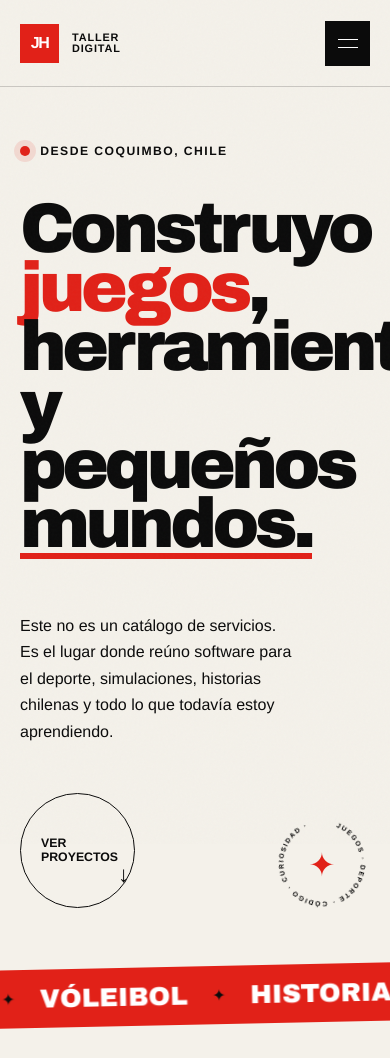
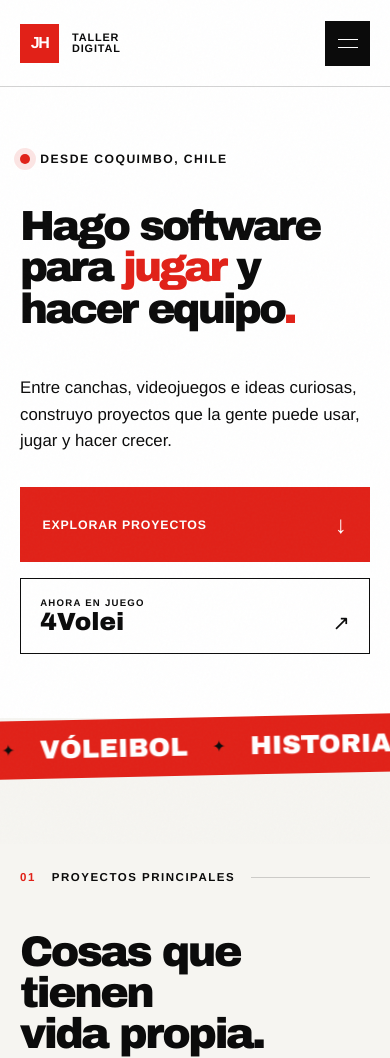
Before and after one commit to Joelherr09/portafolio, an Astro site: page / in a window 390 px wide. Shown: the top 1058 px of the page. Built offline with nearby package versions, Linux system fonts and the light colour scheme; Astro itself is replaced by a stand-in of ours.

Commit message:
Update Site source

```diff
--- a/src/pages/index.astro
+++ b/src/pages/index.astro
@@ -20,7 +20,7 @@ const experiments = [
   <head>
     <meta charset="UTF-8" />
     <meta name="viewport" content="width=device-width" />
-    <meta name="theme-color" content="#f4f1ea" />
+    <meta name="theme-color" content="#ffffff" />
     <meta name="description" content="El taller digital de Joel Herrera: juegos, herramientas para el deporte y experimentos con historia, simulación y comunidad." />
     <link rel="icon" type="image/png" href="/favicon-32x32.png" />
     <title>Joel Herrera — Taller digital</title>
@@ -44,12 +44,15 @@ const experiments = [
     <main>
       <section class="hero" id="inicio">
         <div class="hero-kicker reveal"><span class="live-dot"></span>Desde Coquimbo, Chile</div>
-        <div class="hero-title reveal" style="--delay: .08s">
-          <h1>Construyo <em>juegos</em>,<br />herramientas y<br />pequeños <span>mundos.</span></h1>
+        <div class="hero-title">
+          <h1><span class="hero-line">Hago software</span><span class="hero-line">para <em>jugar</em> y</span><span class="hero-line">hacer equipo<span class="hero-period">.</span></span></h1>
         </div>
-        <div class="hero-bottom reveal" style="--delay: .16s">
-          <p>Este no es un catálogo de servicios. Es el lugar donde reúno software para el deporte, simulaciones, historias chilenas y todo lo que todavía estoy aprendiendo.</p>
-          <a class="round-link" href="#proyectos" aria-label="Ver proyectos"><span>Ver<br />proyectos</span><b>↓</b></a>
+        <div class="hero-bottom reveal" style="--delay: .3s">
+          <p>Entre canchas, videojuegos e ideas curiosas, construyo proyectos que la gente puede usar, jugar y hacer crecer.</p>
+          <div class="hero-actions">
+            <a class="hero-primary" href="#proyectos">Explorar proyectos <span aria-hidden="true">↓</span></a>
+            <a class="hero-feature" href="https://4volei.cl/" target="_blank" rel="noreferrer"><small>Ahora en juego</small><strong>4Volei</strong><span aria-hidden="true">↗</span></a>
+          </div>
         </div>
         <div class="hero-stamp" aria-hidden="true">
           <svg viewBox="0 0 140 140"><defs><path id="circle" d="M70,70 m-52,0 a52,52 0 1,1 104,0 a52,52 0 1,1 -104,0" /></defs><text><textPath href="#circle">JUEGOS · DEPORTE · CÓDIGO · CURIOSIDAD · </textPath></text></svg>
@@ -159,10 +162,14 @@ const experiments = [
       toggle?.addEventListener('click', () => {
         const open = toggle.getAttribute('aria-expanded') === 'true';
         toggle.setAttribute('aria-expanded', String(!open));
+        const label = toggle.querySelector('.sr-only');
+        if (label) label.textContent = open ? 'Abrir menú' : 'Cerrar menú';
         nav?.classList.toggle('is-open', !open);
       });
       nav?.querySelectorAll('a').forEach((link) => link.addEventListener('click', () => {
         toggle?.setAttribute('aria-expanded', 'false');
+        const label = toggle?.querySelector('.sr-only');
+        if (label) label.textContent = 'Abrir menú';
         nav.classList.remove('is-open');
       }));
       const reducedMotion = window.matchMedia('(prefers-reduced-motion: reduce)').matches;
--- a/src/styles/global.css
+++ b/src/styles/global.css
@@ -1,6 +1,6 @@
 :root {
-  --paper: #f4f1ea;
-  --white: #fffdf8;
+  --paper: #f6f5f1;
+  --white: #ffffff;
   --ink: #0b0b0b;
   --muted: #6f6b65;
   --line: rgba(11, 11, 11, 0.18);
@@ -17,6 +17,7 @@ body::before { content: ''; position: fixed; inset: 0; z-index: 20; pointer-even
 a { color: inherit; }
 img { display: block; max-width: 100%; }
 button { font: inherit; }
+:focus-visible { outline: 3px solid var(--red); outline-offset: 4px; }
 ::selection { color: white; background: var(--red); }
 .sr-only { position: absolute; width: 1px; height: 1px; padding: 0; margin: -1px; overflow: hidden; clip: rect(0, 0, 0, 0); white-space: nowrap; border: 0; }
 
@@ -28,26 +29,35 @@ button { font: inherit; }
 .site-header nav { display: flex; align-items: center; gap: clamp(1.2rem, 3vw, 3rem); }
 .site-header nav a { position: relative; font-size: .83rem; font-weight: 600; text-decoration: none; text-transform: uppercase; letter-spacing: .08em; }
 .site-header nav a:not(.nav-contact)::after { content: ''; position: absolute; right: 0; bottom: -.35rem; left: 0; height: 1px; background: var(--red); transform: scaleX(0); transform-origin: right; transition: transform .35s ease; }
-.site-header nav a:hover::after { transform: scaleX(1); transform-origin: left; }
+.site-header nav a:is(:hover, :focus-visible)::after { transform: scaleX(1); transform-origin: left; }
 .nav-contact { padding: .8rem 1rem; color: white; background: var(--ink); transition: background .25s ease, transform .25s ease; }
-.nav-contact:hover { background: var(--red); transform: translateY(-2px); }
+.nav-contact:is(:hover, :focus-visible) { background: var(--red); transform: translateY(-2px); }
 .menu-toggle { display: none; }
 
-.hero { position: relative; min-height: min(920px, 100svh); padding: clamp(9rem, 16vh, 12rem) var(--pad) clamp(3rem, 7vh, 5.5rem); overflow: hidden; }
-.hero::before { content: ''; position: absolute; top: 0; right: 10%; width: 1px; height: 100%; background: var(--line); }
-.hero::after { content: ''; position: absolute; top: 26%; right: -4rem; width: clamp(12rem, 23vw, 25rem); aspect-ratio: 1; border: 1px solid var(--line); border-radius: 50%; }
-.hero-kicker { display: flex; align-items: center; gap: .65rem; margin-bottom: clamp(2rem, 5vh, 4rem); font-size: .76rem; font-weight: 600; text-transform: uppercase; letter-spacing: .12em; }
+.hero { position: relative; display: flex; min-height: min(900px, 100svh); flex-direction: column; justify-content: center; padding: clamp(8rem, 15vh, 12rem) var(--pad) clamp(4rem, 8vh, 6rem); overflow: hidden; background: var(--white); }
+.hero::before { content: ''; position: absolute; top: 0; right: 17%; width: 1px; height: 100%; background: var(--line); }
+.hero::after { content: ''; position: absolute; top: 19%; right: -7rem; width: clamp(17rem, 29vw, 30rem); aspect-ratio: 1; border: 1px solid var(--line); border-radius: 50%; }
+.hero-kicker { display: flex; align-items: center; gap: .65rem; margin-bottom: clamp(2.25rem, 5vh, 4rem); font-size: .76rem; font-weight: 700; text-transform: uppercase; letter-spacing: .12em; }
 .live-dot { width: .62rem; height: .62rem; border-radius: 50%; background: var(--red); box-shadow: 0 0 0 .35rem rgba(225, 33, 24, .12); animation: pulse 2.2s ease-in-out infinite; }
-.hero h1 { position: relative; z-index: 2; max-width: 1260px; margin: 0; font-family: var(--display); font-size: clamp(3.7rem, 8.6vw, 8.9rem); font-weight: 900; line-height: .84; letter-spacing: -.065em; }
+.hero h1 { position: relative; z-index: 2; max-width: 1400px; margin: 0; font-family: var(--display); font-size: clamp(3.3rem, 8.1vw, 8.8rem); font-weight: 900; line-height: .91; letter-spacing: -.07em; }
+.hero-line { display: block; width: fit-content; max-width: 100%; opacity: 0; transform: translateY(.3em); animation: hero-enter .85s cubic-bezier(.18,.75,.2,1) forwards; }
+.hero-line:nth-child(2) { animation-delay: .11s; }
+.hero-line:nth-child(3) { animation-delay: .22s; }
 .hero h1 em { color: var(--red); font-style: normal; font-weight: 900; }
-.hero h1 span { position: relative; }
-.hero h1 span::after { content: ''; position: absolute; right: 0; bottom: .05em; left: 0; z-index: -1; height: .08em; background: var(--red); }
-.hero-bottom { display: grid; grid-template-columns: minmax(0, 32rem) auto; align-items: end; gap: 3rem; margin-top: clamp(3rem, 7vh, 6rem); margin-left: min(26vw, 23rem); }
-.hero-bottom p { margin: 0; font-size: clamp(1rem, 1.4vw, 1.25rem); line-height: 1.65; }
-.round-link { display: flex; width: 8.6rem; height: 8.6rem; align-items: center; justify-content: space-between; padding: 1.25rem; border: 1px solid var(--ink); border-radius: 50%; font-size: .77rem; font-weight: 600; line-height: 1.1; text-decoration: none; text-transform: uppercase; transition: color .35s ease, background .35s ease, transform .35s ease; }
-.round-link b { align-self: flex-end; font-size: 1.4rem; }
-.round-link:hover { color: white; background: var(--red); border-color: var(--red); transform: rotate(-7deg); }
-.hero-stamp { position: absolute; right: var(--pad); bottom: clamp(2rem, 6vh, 5rem); width: clamp(7.5rem, 11vw, 11rem); aspect-ratio: 1; }
+.hero-period { color: var(--red); }
+.hero-bottom { display: grid; grid-template-columns: minmax(0, 31rem) minmax(17rem, 1fr); align-items: end; gap: clamp(2rem, 7vw, 8rem); margin-top: clamp(2.5rem, 7vh, 5rem); }
+.hero-bottom p { margin: 0; font-size: clamp(1.05rem, 1.4vw, 1.25rem); line-height: 1.6; }
+.hero-actions { display: flex; align-items: stretch; justify-content: flex-end; gap: 1rem; }
+.hero-primary, .hero-feature { position: relative; display: flex; min-height: 5.8rem; align-items: center; text-decoration: none; transition: background .35s ease, color .35s ease, transform .35s ease; }
+.hero-primary { gap: 2rem; justify-content: space-between; min-width: 15rem; padding: 1.2rem 1.4rem; color: white; background: var(--red); font-size: .77rem; font-weight: 800; text-transform: uppercase; letter-spacing: .07em; }
+.hero-primary span { font-size: 1.5rem; font-weight: 400; }
+.hero-primary:is(:hover, :focus-visible) { background: var(--ink); transform: translateY(-4px); }
+.hero-feature { display: grid; min-width: 12rem; grid-template-columns: 1fr auto; align-content: center; gap: .1rem 1rem; padding: 1rem 1.2rem; border: 1px solid var(--ink); }
+.hero-feature small { grid-column: 1 / -1; font-size: .6rem; font-weight: 800; letter-spacing: .13em; text-transform: uppercase; }
+.hero-feature strong { font-family: var(--display); font-size: 1.55rem; line-height: 1; }
+.hero-feature span { align-self: end; font-size: 1.3rem; }
+.hero-feature:is(:hover, :focus-visible) { color: white; background: var(--ink); transform: translateY(-4px); }
+.hero-stamp { position: absolute; right: var(--pad); top: clamp(7rem, 15vh, 10rem); width: clamp(6.5rem, 10vw, 10rem); aspect-ratio: 1; }
 .hero-stamp svg { width: 100%; height: 100%; animation: spin 22s linear infinite; }
 .hero-stamp text { font-family: var(--sans); font-size: 9px; font-weight: 600; letter-spacing: 2.1px; }
 .hero-stamp > span { position: absolute; inset: 0; display: grid; place-items: center; color: var(--red); font-size: 2rem; }
@@ -85,17 +95,21 @@ button { font: inherit; }
 .text-link { display: inline-flex; width: min(100%, 17rem); align-items: center; justify-content: space-between; padding: .9rem 0; border-bottom: 1px solid currentColor; font-size: .78rem; font-weight: 600; text-decoration: none; text-transform: uppercase; letter-spacing: .08em; }
 .text-link b { color: var(--red); font-size: 1.2rem; transition: transform .25s ease; }
 .project-red .text-link b { color: var(--ink); }
-.text-link:hover b { transform: translate(.25rem, -.25rem); }
+.text-link:is(:hover, :focus-visible) b { transform: translate(.25rem, -.25rem); }
 .project-image { position: relative; align-self: center; overflow: hidden; background: #222; }
+.project-image.reveal { clip-path: inset(0 0 7% 0); transition: opacity .8s ease var(--delay, 0s), transform .8s cubic-bezier(.2,.75,.25,1) var(--delay, 0s), clip-path 1s cubic-bezier(.2,.8,.2,1) var(--delay, 0s); }
+.project-image.reveal.is-visible { clip-path: inset(0); }
 .project-image::after { content: ''; position: absolute; inset: 0; border: 1px solid rgba(255,255,255,.2); pointer-events: none; }
 .project-image img { width: 100%; min-height: 560px; object-fit: cover; filter: saturate(.82) contrast(1.04); transition: transform .8s cubic-bezier(.2,.8,.2,1), filter .5s ease; }
+.project-image:focus-visible img, .project-image:hover img { transform: scale(1.025); filter: saturate(1) contrast(1.04); }
 .project-image:hover img { transform: scale(1.025); filter: saturate(1) contrast(1.04); }
 .image-index { position: absolute; right: 1rem; bottom: 1rem; padding: .5rem .65rem; color: white; background: var(--red); font-size: .68rem; font-weight: 600; }
 
 .community { background: var(--paper); }
 .community-head { margin-bottom: clamp(4rem, 8vw, 7rem); }
 .community-grid { display: grid; grid-template-columns: 1fr 1fr; gap: clamp(1.5rem, 4vw, 4rem); }
-.community-card { border-top: 1px solid var(--ink); }
+.community-card { border-top: 1px solid var(--ink); transition: border-color .3s ease; }
+.community-card:hover { border-color: var(--red); }
 .card-image { display: block; aspect-ratio: 16/10; margin-top: 1rem; overflow: hidden; background: var(--ink); }
 .card-image img { width: 100%; height: 100%; object-fit: cover; filter: grayscale(1); transition: filter .6s ease, transform .8s cubic-bezier(.2,.8,.2,1); }
 .community-card:hover img { filter: grayscale(0); transform: scale(1.025); }
@@ -111,7 +125,7 @@ button { font: inherit; }
 .lab-head p { color: #aaa; }
 .lab-intro { display: grid; gap: 1.5rem; }
 .lab-button { width: fit-content; padding: .9rem 1rem; color: white; background: var(--red); font-size: .7rem; font-weight: 800; text-decoration: none; text-transform: uppercase; letter-spacing: .08em; transition: transform .25s ease, background .25s ease; }
-.lab-button:hover { background: #b91710; transform: translateY(-2px); }
+.lab-button:is(:hover, :focus-visible) { background: #b91710; transform: translateY(-2px); }
 .experiment-list { border-top: 1px solid rgba(255,255,255,.25); }
 .experiment { position: relative; display: grid; grid-template-columns: 5rem 1fr minmax(15rem, .8fr) 10rem 2rem; gap: 2rem; align-items: center; padding: 2.2rem 0; border-bottom: 1px solid rgba(255,255,255,.25); transition: color .35s ease; }
 .experiment::before { content: ''; position: absolute; inset: 0 calc(var(--pad) * -1); z-index: 0; background: var(--red); transform: scaleY(0); transform-origin: bottom; transition: transform .35s ease; }
@@ -141,7 +155,7 @@ button { font: inherit; }
 .closing p { margin: 0; font-family: var(--display); font-size: clamp(3rem, 6.3vw, 6.7rem); font-weight: 900; line-height: .9; letter-spacing: -.06em; }
 .closing-link { display: flex; align-items: center; gap: 2rem; padding-bottom: .6rem; border-bottom: 2px solid white; font-size: clamp(1.2rem, 2vw, 2rem); text-decoration: none; }
 .closing-link span { transition: transform .25s ease; }
-.closing-link:hover span { transform: translate(.35rem, -.35rem); }
+.closing-link:is(:hover, :focus-visible) span { transform: translate(.35rem, -.35rem); }
 footer { display: grid; grid-template-columns: 1fr 1fr auto; gap: 3rem; align-items: end; padding: 3.5rem var(--pad); color: white; background: var(--ink); }
 .footer-mark > span { background: var(--red); }
 footer p { margin: 0; color: #999; font-size: .85rem; line-height: 1.5; }
@@ -150,6 +164,7 @@ footer > div a { text-decoration-color: var(--red); text-underline-offset: .35re
 
 .reveal { opacity: 0; transform: translateY(2.2rem); transition: opacity .8s ease var(--delay, 0s), transform .8s cubic-bezier(.2,.75,.25,1) var(--delay, 0s); }
 .reveal.is-visible { opacity: 1; transform: translateY(0); }
+@keyframes hero-enter { to { opacity: 1; transform: translateY(0); } }
 @keyframes pulse { 50% { box-shadow: 0 0 0 .65rem rgba(225,33,24,0); } }
 @keyframes spin { to { transform: rotate(360deg); } }
 @keyframes marquee { to { transform: translateX(-50%); } }
@@ -159,14 +174,15 @@ footer > div a { text-decoration-color: var(--red); text-underline-offset: .35re
   .menu-toggle > span:not(.sr-only) { display: block; width: 1.25rem; height: 1px; background: currentColor; transition: transform .25s ease; }
   .menu-toggle[aria-expanded='true'] span:first-child { transform: translateY(.25rem) rotate(45deg); }
   .menu-toggle[aria-expanded='true'] span:nth-child(2) { transform: translateY(-.25rem) rotate(-45deg); }
-  .site-header nav { position: absolute; top: 100%; right: var(--pad); left: var(--pad); display: none; flex-direction: column; align-items: stretch; gap: 0; padding: 1rem; color: white; background: var(--ink); }
-  .site-header nav.is-open { display: flex; }
+  .site-header nav { position: absolute; top: 100%; right: var(--pad); left: var(--pad); display: flex; flex-direction: column; align-items: stretch; gap: 0; padding: 1rem; color: white; background: var(--ink); opacity: 0; visibility: hidden; pointer-events: none; transform: translateY(-.75rem); transition: opacity .3s ease, transform .3s ease, visibility .3s; }
+  .site-header nav.is-open { opacity: 1; visibility: visible; pointer-events: auto; transform: translateY(0); }
   .site-header nav a { padding: 1rem; border-bottom: 1px solid rgba(255,255,255,.15); }
   .nav-contact { background: var(--red); }
-  .hero { min-height: 850px; }
-  .hero-bottom { grid-template-columns: 1fr; margin-left: 0; padding-right: 7rem; }
-  .round-link { width: 7.2rem; height: 7.2rem; }
-  .hero-stamp { right: 1rem; bottom: 3rem; }
+  .hero { min-height: 760px; }
+  .hero h1 { font-size: clamp(3rem, 8.8vw, 6rem); }
+  .hero-bottom { grid-template-columns: 1fr; }
+  .hero-actions { justify-content: flex-start; }
+  .hero-stamp { right: var(--pad); top: 7rem; }
   .intro-grid, .community-head, .lab-head { grid-template-columns: 1fr; }
   .project-feature, .project-feature.reverse { grid-template-columns: 1fr; min-height: auto; gap: 4rem; }
   .project-feature.reverse .project-copy, .project-feature.reverse .project-image { order: initial; }
@@ -182,15 +198,21 @@ footer > div a { text-decoration-color: var(--red); text-underline-offset: .35re
 }
 
 @media (max-width: 620px) {
-  .hero { min-height: 760px; }
+  .hero { min-height: auto; padding-top: 9.5rem; padding-bottom: 4rem; }
   .hero::after, .hero::before { display: none; }
-  .hero h1 { font-size: clamp(3.5rem, 18vw, 5.4rem); line-height: .84; }
-  .hero-bottom { padding-right: 0; }
-  .hero-bottom p { max-width: calc(100% - 4.5rem); }
-  .hero-stamp { width: 6.5rem; }
+  .hero-kicker { margin-bottom: 2.5rem; }
+  .hero h1 { font-size: clamp(2.35rem, 10.8vw, 4.6rem); line-height: .98; letter-spacing: -.07em; }
+  .hero-bottom { gap: 2rem; margin-top: 2.8rem; }
+  .hero-bottom p { max-width: 28rem; }
+  .hero-actions { flex-wrap: wrap; }
+  .hero-primary, .hero-feature { min-height: 4.7rem; }
+  .hero-primary { min-width: 0; flex: 1 1 12rem; }
+  .hero-feature { min-width: 0; flex: 1 1 10rem; }
+  .hero-stamp { display: none; }
+  .intro-grid h2, .community h2, .lab h2, .about h2 { font-size: clamp(2.45rem, 11vw, 3.7rem); line-height: .96; }
   .projects-intro, .community, .lab, .about { padding-top: 6rem; padding-bottom: 6rem; }
   .project-feature { padding-top: 5rem; padding-bottom: 5rem; }
-  .project-copy h3 { font-size: clamp(4.4rem, 22vw, 7rem); }
+  .project-copy h3 { font-size: clamp(3.4rem, 14vw, 6rem); line-height: .9; }
   .community-grid { grid-template-columns: 1fr; gap: 5rem; }
   .card-copy { padding-left: 3.2rem; }
   .experiment { grid-template-columns: 2rem 1fr auto; }
@@ -203,7 +225,16 @@ footer > div a { text-decoration-color: var(--red); text-underline-offset: .35re
   footer > div { grid-column: auto; }
 }
 
+@media (max-width: 360px) {
+  .hero h1 { font-size: 10vw; line-height: 1.03; }
+  .hero-actions { flex-direction: column; }
+  .hero-primary, .hero-feature { flex: auto; }
+}
+
 @media (prefers-reduced-motion: reduce) {
   html { scroll-behavior: auto; }
   *, *::before, *::after { animation-duration: .01ms !important; animation-iteration-count: 1 !important; transition-duration: .01ms !important; }
+  .hero-line { opacity: 1; transform: none; }
+  .reveal { opacity: 1; transform: none; }
+  .project-image.reveal { clip-path: inset(0); }
 }
```
